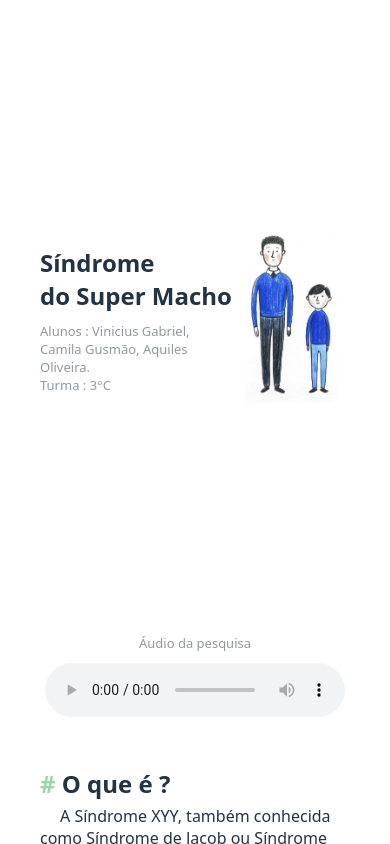
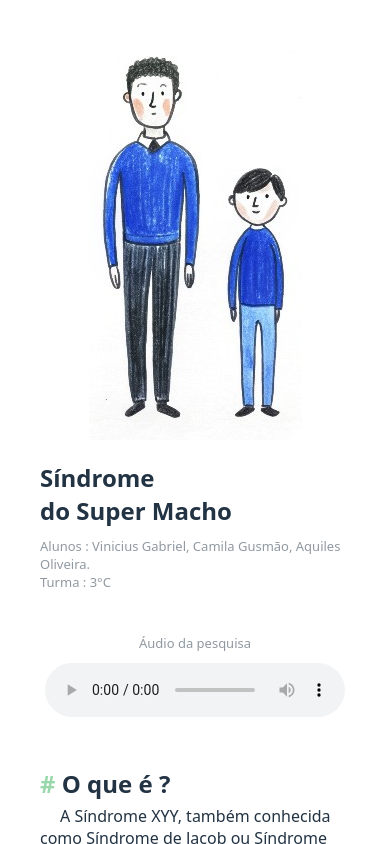
Before and after one commit to gitviini/cromosso47, a plain HTML site: page index.html in a window 390 px wide. Drawn offline with Linux system fonts and the light colour scheme.

Commit message:
mobile mode add

```diff
--- a/index.html
+++ b/index.html
@@ -11,13 +11,13 @@
 
 <body>
     <main>
-        <section class="flex row between">
+        <section class="flex row between" id="intro">
             <div class="flex column start">
                 <h1>Síndrome<br>do Super Macho</h1>
                 <span>Alunos : Vinicius Gabriel, Camila Gusmão, Aquiles Oliveira.</span>
                 <span>Turma : 3°C</span>
             </div>
-            <div class="flex column center">
+            <div class="flex column center" id="img">
                 <img src="img/homens.jpg" alt="Dois homens, um com síndrome XYY e outro não">
             </div>
         </section>
--- a/style.css
+++ b/style.css
@@ -120,3 +120,21 @@ footer section{
     min-height: 0;
     gap: 10px;
 }
+
+@media screen and (max-width: 500px){
+    #intro{
+        display: flex;
+        flex-flow: column;
+    }
+
+    #intro div img{
+        height: 100%;
+        width: auto;
+    }
+
+    #intro #img{
+        min-height: 0;
+        height: auto;
+        order: -1;
+    }
+}
```
